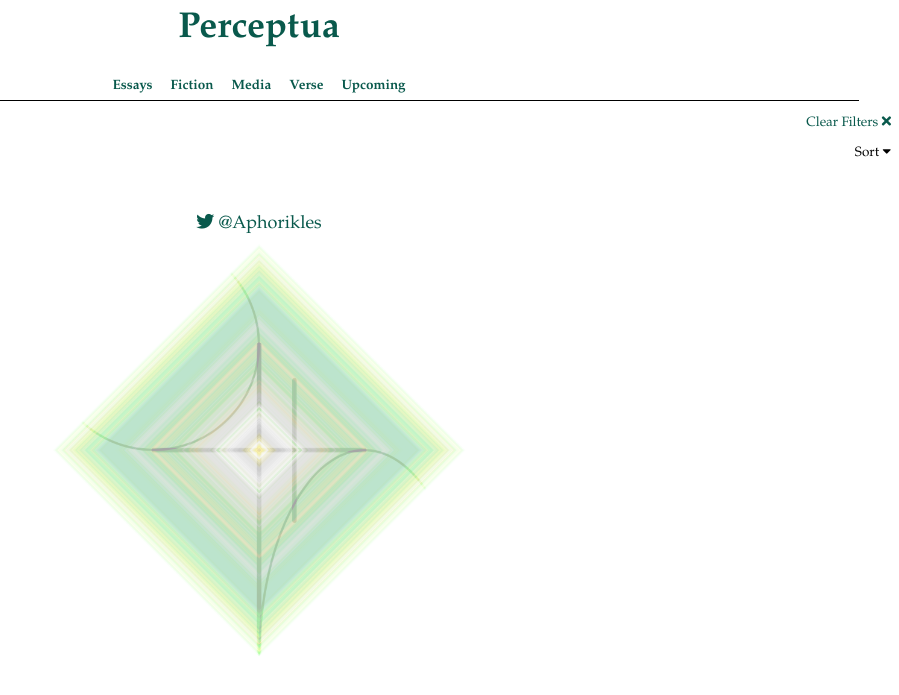
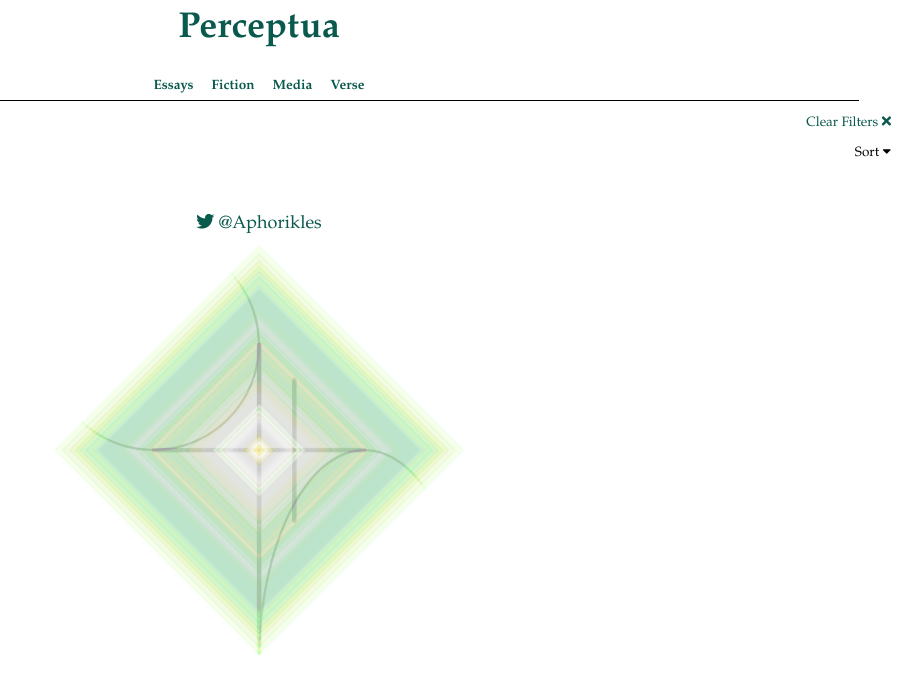
Before and after one commit to Perceptua/perceptua, a Jekyll site: the page index.html, which Jekyll copies as it is, in a window 1280 px wide. Shown: the top 695 px of the page, without its empty margins (381-1280 px from the left). Built offline with Jekyll 4.4.1, drawn with Linux system fonts in a browser that asks for light colours; comment, search, counter and statistics services are not loaded.

Commit message:
remove upcoming tab

```diff
--- a/_data/nav.yml
+++ b/_data/nav.yml
@@ -10,6 +10,3 @@
 - name: Verse
   id: verse
   link: /#/verse/all
-- name: Upcoming
-  id: upcoming
-  link: /#/upcoming/all
--- a/index.html
+++ b/index.html
@@ -74,7 +74,6 @@
         <a class="nav-item" id="fiction" href="#/{{ 'fiction' }}/all">Fiction</a>
         <a class="nav-item" id="media" href="#/{{ 'media' }}/all">Media</a>
         <a class="nav-item" id="verse" href="#/{{ 'verse' }}/all">Verse</a>
-        <a class="nav-item" id="upcoming" href="#/{{ 'upcoming' }}/all">Upcoming</a>
       </div>
     </header>
 
```
